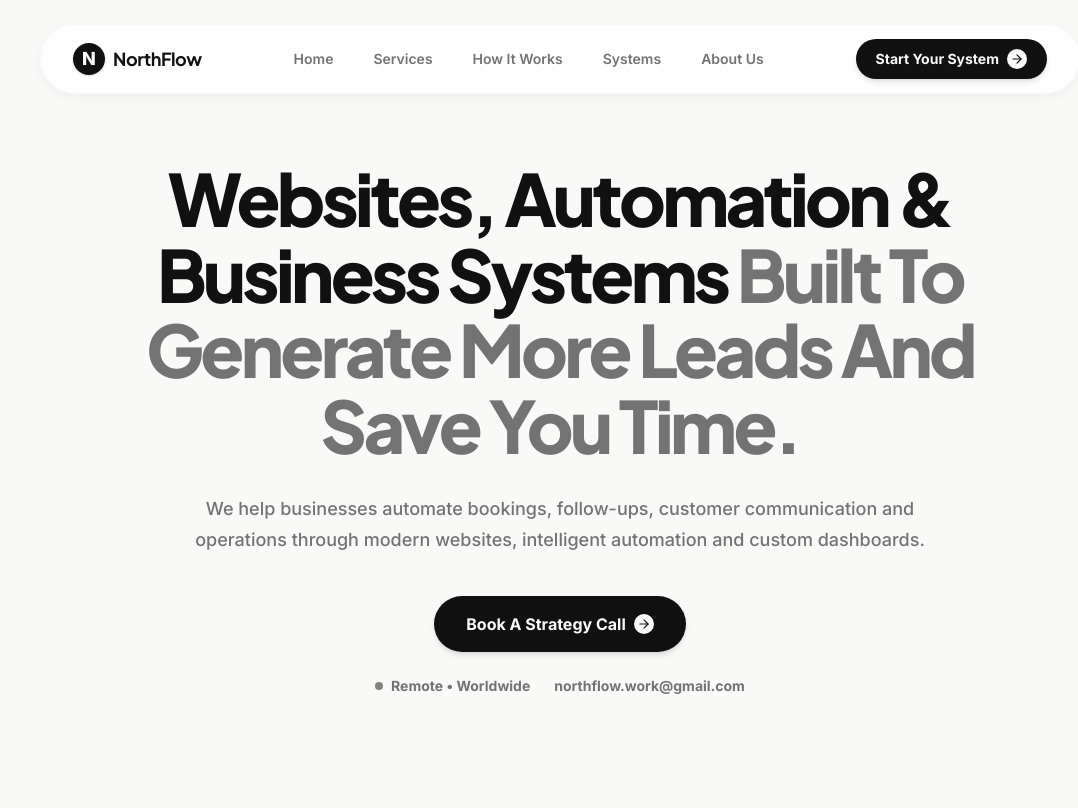
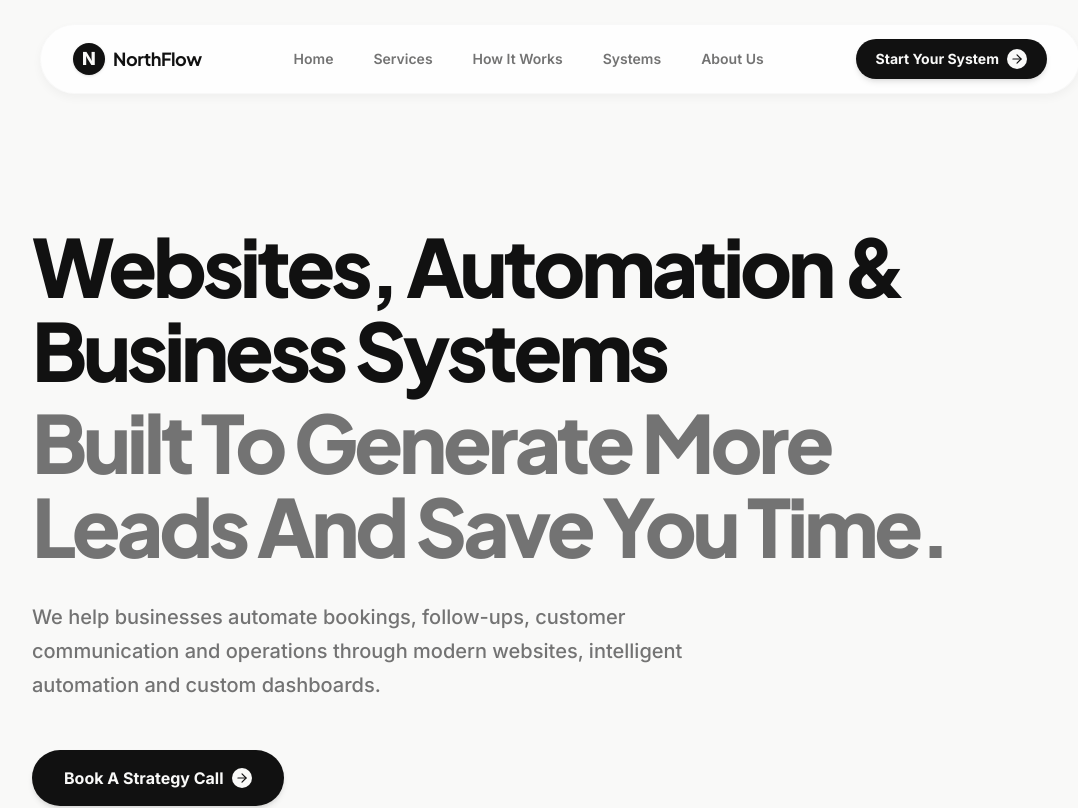
Before and after one commit to ravisharma-09/northflow, a Next.js app: page / in a window 1280 px wide. Shown: the top 808 px of the page, without its empty margins (80-1158 px from the left). Built offline with nearby package versions, Linux system fonts and the light colour scheme.

Commit message:
style: left align hero section, increase top padding, enlarge typography

```diff
--- a/src/components/Hero/Hero.tsx
+++ b/src/components/Hero/Hero.tsx
@@ -120,7 +120,7 @@ export default function Hero() {
   const marqueeBadges = [...featureBadges, ...featureBadges, ...featureBadges, ...featureBadges];
 
   return (
-    <section ref={containerRef} id="home" className="relative pt-32 md:pt-40 pb-16 flex flex-col justify-center overflow-x-clip min-h-[90vh]">
+    <section ref={containerRef} id="home" className="relative pt-40 md:pt-56 pb-20 flex flex-col justify-center overflow-x-clip min-h-[90vh]">
       {/* Background with fading grid and soft glow */}
       <div className="hero-bg absolute inset-0 opacity-0 z-0 pointer-events-none">
         <div className="absolute inset-0 grid-floor bg-[linear-gradient(to_right,#80808012_1px,transparent_1px),linear-gradient(to_bottom,#80808012_1px,transparent_1px)] bg-[size:24px_24px] [mask-image:radial-gradient(ellipse_60%_50%_at_50%_0%,#000_70%,transparent_100%)] opacity-[0.03]" />
@@ -129,24 +129,23 @@ export default function Hero() {
       </div>
 
       {/* Main Content */}
-      <div className="w-full max-w-5xl mx-auto px-6 md:px-12 flex flex-col items-center text-center z-10 relative">
-
+      <div className="w-full max-w-6xl mx-auto px-6 md:px-12 flex flex-col items-start text-left z-10 relative">
 
 
           {/* Heading */}
-          <h1 className="hero-headline text-5xl sm:text-6xl lg:text-7xl font-display font-black tracking-tighter leading-[1.05] text-foreground mb-8 w-full">
+          <h1 className="hero-headline text-5xl sm:text-6xl lg:text-[80px] font-display font-black tracking-tighter leading-[1.05] text-foreground mb-8 max-w-[1000px]">
             Websites, Automation & Business Systems{' '}
-            <span className="text-muted">Built To Generate More Leads And Save You Time.</span>
+            <span className="text-muted block mt-2">Built To Generate More Leads And Save You Time.</span>
           </h1>
 
           {/* Subtext */}
-          <p className="hero-paragraph text-base sm:text-lg text-muted font-medium max-w-[800px] leading-[1.7] mb-10">
+          <p className="hero-paragraph text-lg sm:text-xl text-muted font-medium max-w-[700px] leading-[1.7] mb-12">
             We help businesses automate bookings, follow-ups, customer communication and operations through modern websites, intelligent automation and custom dashboards.
           </p>
 
           {/* Call To Actions */}
-          <div className="flex flex-col items-center gap-6 mb-12">
-            <div className="flex flex-wrap items-center justify-center gap-4">
+          <div className="flex flex-col items-start gap-6 mb-16">
+            <div className="flex flex-wrap items-center justify-start gap-4">
               <a
                 href="#cta"
                 className="hero-button flex items-center gap-2 px-8 py-4 rounded-full bg-foreground text-background font-bold text-base hover:scale-[1.03] transition-transform duration-300 shadow-md group outline-none"
```
